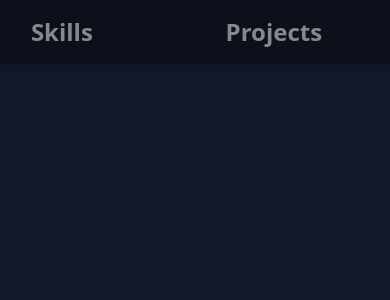
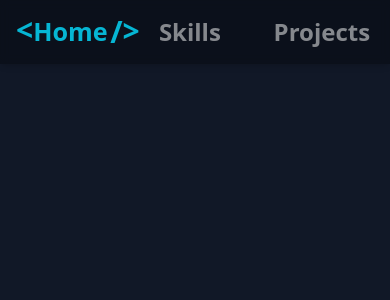
Before and after one commit to M0hanad1/Portfolio, a React (Vite) app: page / in a window 390 px wide. Shown: the top 300 px of the page. Built offline with nearby package versions, Linux system fonts and the light colour scheme.

Commit message:
updated container media queries

```diff
--- a/src/components/Container.tsx
+++ b/src/components/Container.tsx
@@ -10,7 +10,12 @@ export default function Container({
   className = "",
 }: ContainerProps) {
   return (
-    <div className={"mx-auto w-full px-4 md:w-[98%] " + className}>
+    <div
+      className={
+        "mx-auto w-full px-4 md:w-[750px] lg:w-[1000px] xl:w-[1250px] " +
+        className
+      }
+    >
       {children}
     </div>
   );
--- a/src/components/ui/Header/Header.tsx
+++ b/src/components/ui/Header/Header.tsx
@@ -4,7 +4,7 @@ import NavLink from "./NavLink";
 export default function Header() {
   return (
     <div className="fixed inset-0 h-16 bg-black/30 font-bold shadow-md backdrop-blur-sm">
-      <Container className="flex h-full items-center justify-center gap-20">
+      <Container className="flex h-full items-center justify-evenly">
         <NavLink link="#" name="home" />
         <NavLink link="#" name="skills" />
         <NavLink link="#" name="projects" />
```
